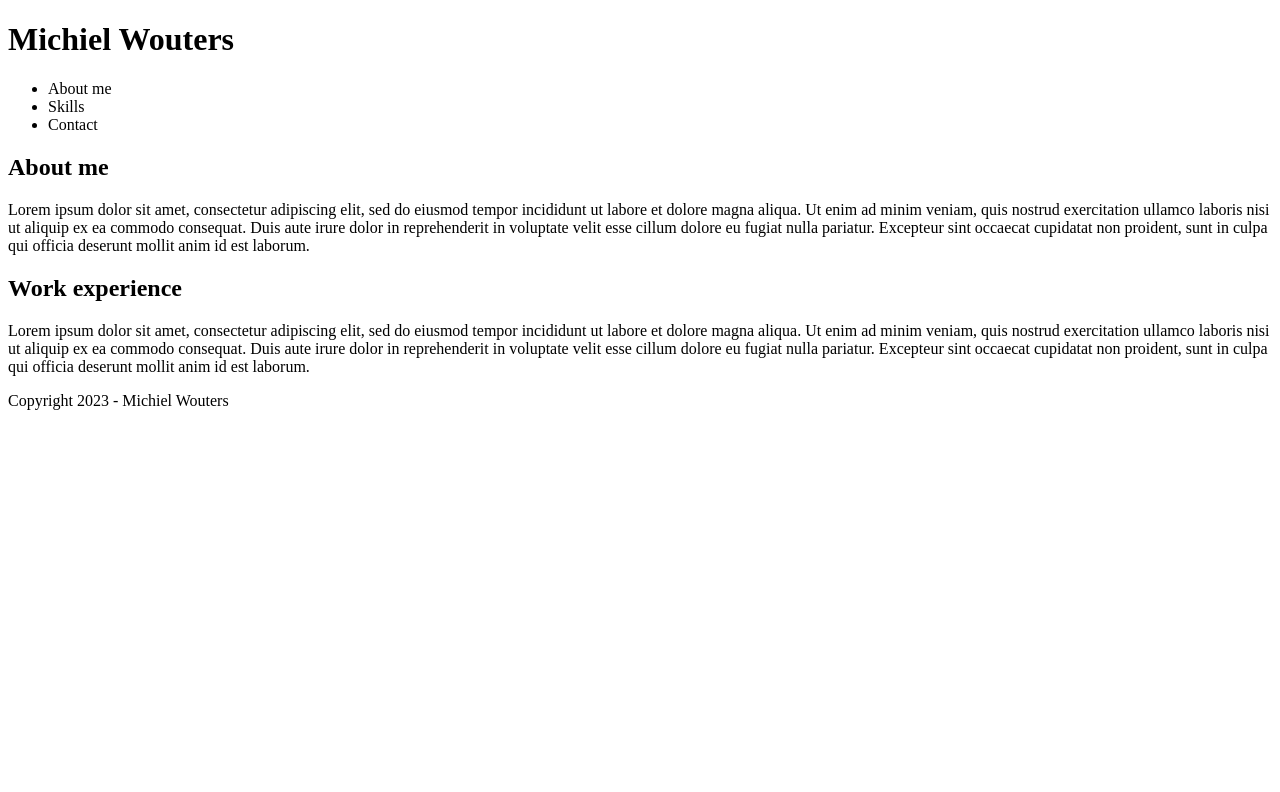
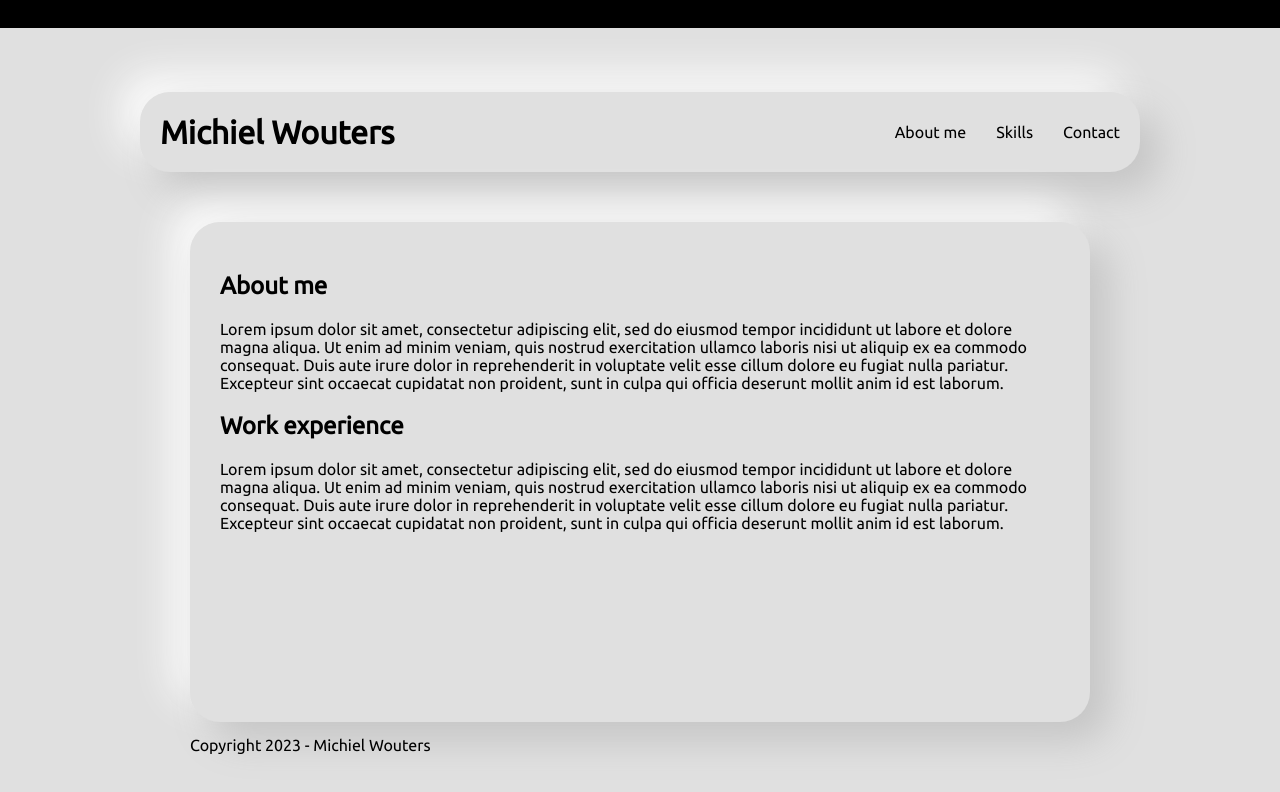
Before and after one commit to michiel-w/portfolio_website, a plain HTML site: page index.html in a window 1280 px wide. Drawn offline with Linux system fonts and the light colour scheme.

Commit message:
Add neumorphic styling

```diff
--- a/index.html
+++ b/index.html
@@ -4,19 +4,30 @@
     <meta charset="UTF-8">
     <meta http-equiv="X-UA-Compatible" content="IE=edge">
     <meta name="viewport" content="width=device-width, initial-scale=1.0">
+    <link rel="stylesheet" href="style.css">
+    <link rel="preconnect" href="https://fonts.googleapis.com">
+    <link rel="preconnect" href="https://fonts.gstatic.com" crossorigin>
+    <link href="https://fonts.googleapis.com/css2?family=Ubuntu&display=swap" rel="stylesheet">
+    <link rel="stylesheet" href="https://use.fontawesome.com/releases/v5.8.2/css/all.css">
     <title>Michiel Wouters</title>
 </head>
 <body>
+    <div class="button">
+        code mode
+    </div>
+    <div class="glass-box-header">
     <header>
         <h1>Michiel Wouters</h1>
         <nav>
             <ul>
-                <li>About me</li>
-                <li>Skills</li>
-                <li>Contact</li>
+                <li><a href="#">About me</a></li>
+                <li><a href="#">Skills</a></li>
+                <li><a href="#">Contact</a></li>
             </ul>
         </nav>
     </header>
+    </div>
+    <div class="glass-box-main">
     <main>
         <h2>About me</h2>
         <p>Lorem ipsum dolor sit amet, consectetur adipiscing elit,
@@ -32,7 +43,8 @@
             Excepteur sint occaecat cupidatat non proident, sunt in culpa qui officia deserunt mollit anim id est laborum.</p>
     </main>
     <footer>
-        Copyright 2023 - Michiel Wouters
+        <p>Copyright 2023 - Michiel Wouters</p>
     </footer>
+    </div>
 </body>
 </html>
--- a/style.css
+++ b/style.css
@@ -0,0 +1,78 @@
+html, body {
+    height: 100%;
+    width: 100%;
+    margin: 0;
+    padding: 0;
+  }
+
+body {
+    background-color: #e0e0e0;
+}
+
+h1, h2, p, ul, a {
+    color: black;
+    font-family: 'Ubuntu', sans-serif;
+}
+
+h1 {
+    margin-left: 20px;
+}
+
+.button {
+    padding: 5px;
+    background-color: black;
+}
+
+.glass-box-header {
+    width: 1000px;
+    margin-left: auto;
+    margin-right: auto;
+    margin-top: 5%;
+    border-radius: 30px;
+background: #e0e0e0;
+box-shadow:  19px 19px 38px #c5c5c5,
+             -19px -19px 38px #fbfbfb;
+}
+
+header {
+    display: flex;
+    justify-content: space-between;
+    align-items: center;
+}
+
+nav ul {
+list-style: none;
+display: flex;
+margin-right: 5px;
+}
+
+nav ul li {
+    padding: 10px;
+    margin: 5px;
+    border-radius: 10px;
+}
+
+nav ul li a {
+    text-decoration: none;
+}
+
+.glass-box-main {
+    width: 900px;
+    min-height: 500px;
+    margin-left: auto;
+    margin-right: auto;
+    margin-top: 50px;
+    border-radius: 30px;
+background: #e0e0e0;
+box-shadow:  19px 19px 38px #c5c5c5,
+             -19px -19px 38px #fbfbfb;
+}
+
+main {
+    padding: 30px;
+}
+
+footer {
+    position: absolute;
+    bottom: 30px;
+}
```
